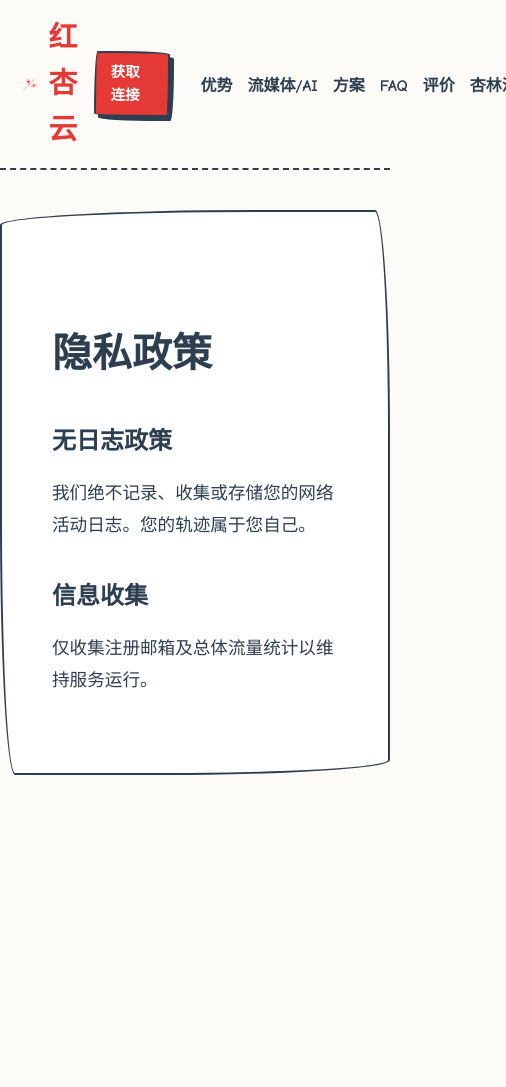
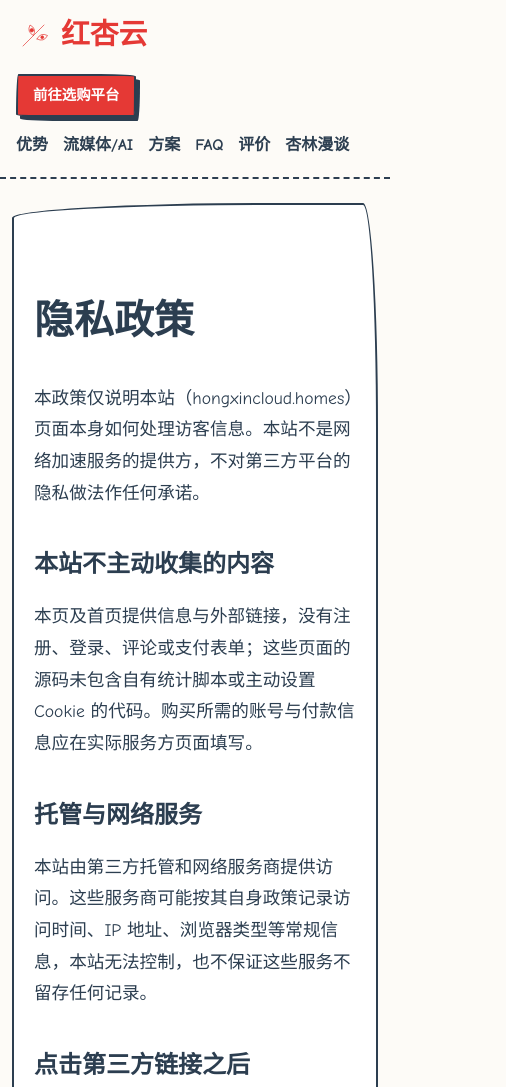
Before and after one commit to 9jacky9/hongxincloud.homes, a plain HTML site: page privacy.html in a window 390 px wide. Shown: the top 1087 px of the page, 506 px wide, since content can reach past the window. Before the commit the page ends 855 px from the top, so only its background shows below. Drawn offline with Linux system fonts and the light colour scheme.

Commit message:
Clarify promoter identity and fix auxiliary-page purchase navigation

```diff
--- a/privacy.html
+++ b/privacy.html
@@ -67,7 +67,24 @@
     .seo-content h1, .seo-content h2, .seo-content h3 { margin-top: 1.5em; margin-bottom: 0.5em; }
     .seo-content p { margin-bottom: 1.5em; font-size: 1.1rem; line-height: 1.8; }
     .seo-content ul { margin-bottom: 1.5em; line-height: 1.8; font-size: 1.1rem; }
-    </style>
+
+    /* Keep auxiliary-page navigation usable on narrow screens. */
+    header { gap: 16px; }
+    header .logo { flex-shrink: 0; white-space: nowrap; }
+    .header-nav { min-width: 0; }
+    .header-nav > .wobbly-btn { flex-shrink: 0; white-space: nowrap; }
+    @media (max-width: 1100px) {
+      header { flex-wrap: wrap; }
+      .header-nav { width: 100%; flex-wrap: wrap; gap: 12px; }
+      .header-nav .nav-links { display: flex; width: 100%; min-width: 0; overflow-x: auto; white-space: nowrap; order: 2; padding: 4px 0; }
+      .header-nav .nav-links a { flex-shrink: 0; }
+    }
+    @media (max-width: 480px) {
+      header { padding: 12px 16px; }
+      body > .container { box-sizing: border-box; width: calc(100% - 24px); padding: 24px 20px !important; margin-top: 24px !important; }
+      .seo-content { overflow-wrap: anywhere; }
+    }
+</style>
   <link rel="canonical" href="https://hongxincloud.homes/privacy.html">
 </head>
 <body>
@@ -83,20 +100,20 @@
     </a>
     <div class="header-nav">
       <nav class="nav-links">
-        <a href="#features">优势</a>
-        <a href="#streaming">流媒体/AI</a>
-        <a href="#pricing">方案</a>
-        <a href="#faq">FAQ</a>
-        <a href="#testimonials">评价</a>
+        <a href="index.html#features">优势</a>
+        <a href="index.html#streaming">流媒体/AI</a>
+        <a href="index.html#pricing">方案</a>
+        <a href="index.html#faq">FAQ</a>
+        <a href="index.html#testimonials">评价</a>
         <a href="apricot-talks.html">杏林漫谈</a>
       </nav>
-      <a href="https://ww012.twilightaff.com/#/?code=A56DH1Af" class="wobbly-btn btn-filled" rel="nofollow" target="_blank" style="padding: 8px 15px; font-size: 0.9rem;">获取连接</a>
+      <a href="https://ww012.twilightaff.com/#/?code=A56DH1Af" class="wobbly-btn btn-filled" rel="nofollow sponsored noopener" target="_blank" style="padding: 8px 15px; font-size: 0.9rem;">前往选购平台</a>
     </div>
   </header>
   <div class="container masonry-card wobbly-border" style="background: #fff; padding: 50px; margin-top: 40px; margin-bottom: 80px; max-width: 900px;">
     <div class="seo-content">
       <h1 style="font-size: 2.5rem; margin-bottom: 30px;">隐私政策</h1>
-      <h2>无日志政策</h2><p>我们绝不记录、收集或存储您的网络活动日志。您的轨迹属于您自己。</p><h2>信息收集</h2><p>仅收集注册邮箱及总体流量统计以维持服务运行。</p>
+      <p>本政策仅说明本站（hongxincloud.homes）页面本身如何处理访客信息。本站不是网络加速服务的提供方，不对第三方平台的隐私做法作任何承诺。</p><h2>本站不主动收集的内容</h2><p>本页及首页提供信息与外部链接，没有注册、登录、评论或支付表单；这些页面的源码未包含自有统计脚本或主动设置 Cookie 的代码。购买所需的账号与付款信息应在实际服务方页面填写。</p><h2>托管与网络服务</h2><p>本站由第三方托管和网络服务商提供访问。这些服务商可能按其自身政策记录访问时间、IP 地址、浏览器类型等常规信息，本站无法控制，也不保证这些服务不留存任何记录。</p><h2>点击第三方链接之后</h2><p>点击推广入口后将进入第三方平台。该平台及推广系统可能通过链接中的推广标识、Cookie 等方式识别来源，并记录注册、购买和佣金结算信息。推广方可能向本站运营方提供注册数量、佣金等汇总结算信息。这些信息受第三方各自政策约束，本站不控制，也不承诺其“零日志”或类似做法。请在注册或付款前阅读对方的隐私政策。</p><h2>政策更新</h2><p>如页面功能或实际做法发生变化，本站会更新本页。</p><p>最后更新：2026-11-25</p>
     </div>
   </div>
 </body>
--- a/sitemap.xml
+++ b/sitemap.xml
@@ -8,8 +8,8 @@
   <url><loc>https://hongxincloud.homes/protecting-privacy-in-public-wifi.html</loc><lastmod>2026-11-23</lastmod><priority>0.8</priority></url>
   <url><loc>https://hongxincloud.homes/v2ray-vs-trojan-deep-dive.html</loc><lastmod>2026-11-23</lastmod><priority>0.8</priority></url>
   <url><loc>https://hongxincloud.homes/academic-research-network-tools.html</loc><lastmod>2026-11-23</lastmod><priority>0.8</priority></url>
-  <url><loc>https://hongxincloud.homes/about.html</loc><lastmod>2026-11-23</lastmod><priority>0.5</priority></url>
-  <url><loc>https://hongxincloud.homes/terms.html</loc><lastmod>2026-11-23</lastmod><priority>0.5</priority></url>
-  <url><loc>https://hongxincloud.homes/privacy.html</loc><lastmod>2026-11-23</lastmod><priority>0.5</priority></url>
+  <url><loc>https://hongxincloud.homes/about.html</loc><lastmod>2026-11-25</lastmod><priority>0.5</priority></url>
+  <url><loc>https://hongxincloud.homes/terms.html</loc><lastmod>2026-11-25</lastmod><priority>0.5</priority></url>
+  <url><loc>https://hongxincloud.homes/privacy.html</loc><lastmod>2026-11-25</lastmod><priority>0.5</priority></url>
   <url><loc>https://hongxincloud.homes/sitemap.html</loc><lastmod>2026-11-23</lastmod><priority>0.5</priority></url>
 </urlset>
```
Also changed, not shown: about.html (+25 -8 lines), terms.html (+25 -8 lines).
